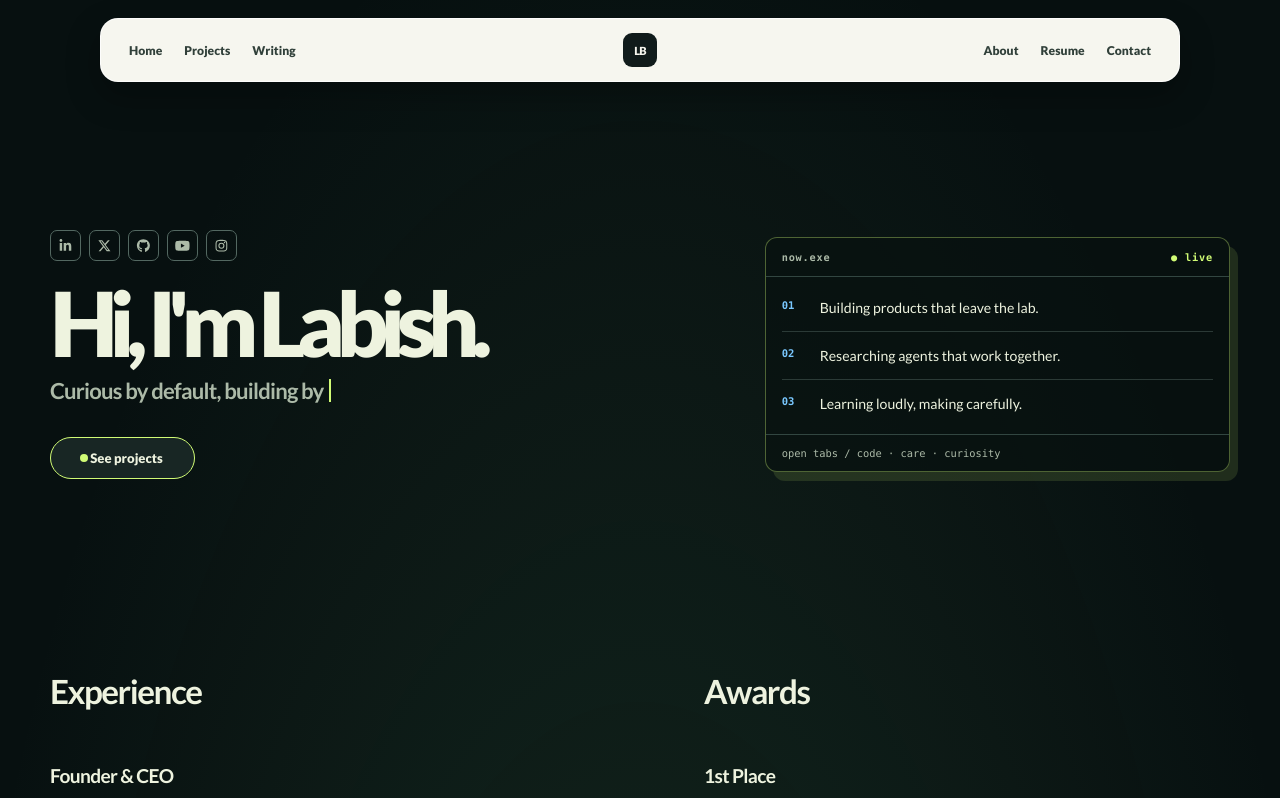
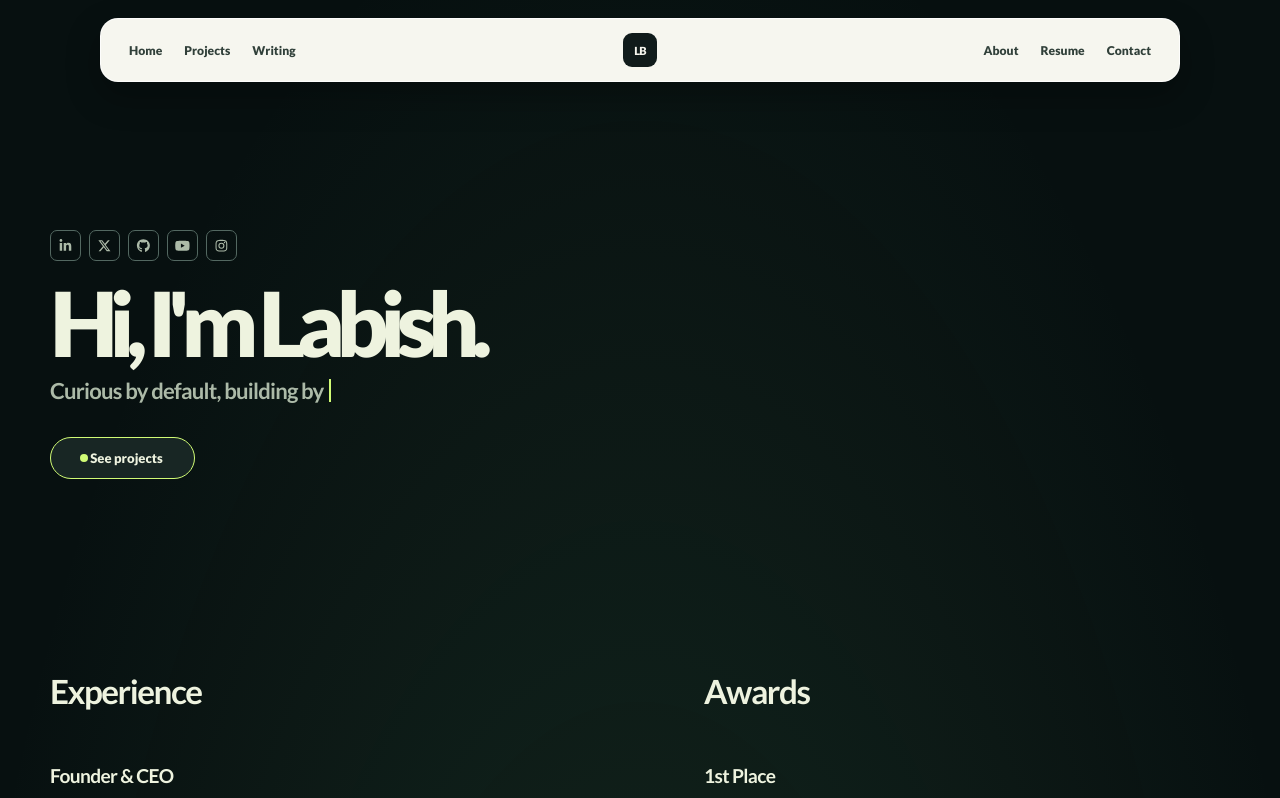
Before and after one commit to labishbardiya/Portfolio, a Next.js app: page / in a window 1280 px wide. Shown: the top 798 px of the page. Built offline with nearby package versions, Linux system fonts and the light colour scheme; no server answers; the database is empty.

Commit message:
Remove homepage focus panel

```diff
--- a/app/globals.css
+++ b/app/globals.css
@@ -102,7 +102,8 @@ h1, h2, h3, p { margin-top: 0; }
   pointer-events: none;
 }
 
-.hero { display: grid; grid-template-columns: minmax(0, 1fr) minmax(290px, 0.76fr); align-items: center; gap: clamp(38px, 8vw, 104px); min-height: 440px; padding-block: clamp(48px, 8vw, 110px); }
+.hero { min-height: 440px; padding-block: clamp(48px, 8vw, 110px); }
+.hero-copy { max-width: 720px; }
 .social-links { display: flex; align-items: center; gap: 8px; padding: 0; margin: 0 0 23px; list-style: none; }
 .social-links a { display: grid; width: 31px; height: 31px; place-items: center; border: 1px solid var(--line); border-radius: 7px; color: var(--muted); font-size: 0.84rem; transition: 160ms ease; }
 .social-links a:hover, .social-links a:focus-visible { border-color: var(--lime); background: rgb(208 251 117 / 10%); color: var(--lime); transform: translateY(-2px); }
@@ -129,15 +130,6 @@ h1, h2, h3, p { margin-top: 0; }
 .liquid-metal-shader { position: absolute; z-index: -1; inset: 0; overflow: hidden; border-radius: inherit; opacity: 0.8; mix-blend-mode: screen; pointer-events: none; }
 .liquid-metal-shader canvas { display: block; width: 100% !important; height: 100% !important; }
 .liquid-metal-label { position: relative; z-index: 1; color: #f5f9e8; text-shadow: 0 1px 3px rgb(0 0 0 / 72%); }
-
-.status-card { overflow: hidden; border: 1px solid rgb(208 251 117 / 35%); border-radius: 12px; background: rgb(8 18 17 / 64%); box-shadow: 8px 9px 0 rgb(208 251 117 / 12%); }
-.status-card-title { display: flex; justify-content: space-between; padding: 13px 16px; border-bottom: 1px solid var(--line-soft); color: var(--muted); font-family: "SFMono-Regular", Consolas, monospace; font-size: 0.64rem; font-weight: 700; letter-spacing: 0.08em; }
-.status-card-title span:last-child { color: var(--lime); }
-.status-grid { padding: 7px 16px; }
-.status-grid p { display: grid; grid-template-columns: 27px 1fr; gap: 11px; padding-block: 14px; margin-bottom: 0; border-bottom: 1px solid rgb(83 104 97 / 48%); color: var(--ink); font-size: 0.88rem; line-height: 1.35; }
-.status-grid p:last-child { border-bottom: 0; }
-.status-grid b { color: var(--sky); font-family: "SFMono-Regular", Consolas, monospace; font-size: 0.66rem; }
-.status-caption { margin: 0; padding: 12px 16px; border-top: 1px solid var(--line-soft); color: var(--muted); font-family: "SFMono-Regular", Consolas, monospace; font-size: 0.65rem; }
 
 .portfolio-timeline { padding: clamp(46px, 7vw, 94px) 0 clamp(70px, 10vw, 130px); }
 .timeline-grid { display: grid; grid-template-columns: repeat(2, minmax(0, 1fr)); gap: clamp(46px, 10vw, 150px); }
@@ -225,11 +217,6 @@ h1, h2, h3, p { margin-top: 0; }
 .about-photo img { display: block; width: 100%; height: auto; aspect-ratio: 1 / 1.15; object-fit: cover; object-position: center top; border: 1px solid var(--line); border-radius: 13px; filter: saturate(0.88) contrast(1.05); }
 .about-photo figcaption { position: absolute; right: 14px; bottom: 15px; padding: 6px 8px; border: 1px solid var(--line); border-radius: 4px; background: rgb(7 16 15 / 84%); color: var(--lime); font-family: "SFMono-Regular", Consolas, monospace; font-size: 0.63rem; }
 
-@media (max-width: 960px) {
-  .hero { grid-template-columns: 1fr; gap: 45px; }
-  .status-card { width: min(100%, 540px); }
-}
-
 @media (max-width: 680px) {
   .site-header { top: 8px; width: calc(100% - 16px); }
   .site-nav { grid-template-columns: minmax(0, 1fr) auto minmax(0, 1fr); min-height: 62px; gap: 4px; padding: 6px; }
--- a/components/portfolio-home.tsx
+++ b/components/portfolio-home.tsx
@@ -19,13 +19,6 @@ export function PortfolioHome({ home }: { home: HomeContent }) {
             <Typewriter phrases={home.typewriterPhrases} />
             <InteractiveHoverButton href="/projects" text="See projects" />
           </div>
-          <aside className="status-card" aria-label="Current focus">
-            <div className="status-card-title"><span>now.exe</span><span>● live</span></div>
-            <div className="status-grid">
-              {home.currentFocus.items.slice(0, 3).map((item, index) => <p key={item}><b>{String(index + 1).padStart(2, "0")}</b><span>{item}</span></p>)}
-            </div>
-            <p className="status-caption">{home.currentFocus.caption}</p>
-          </aside>
         </section>
 
         <section className="portfolio-timeline" aria-label="Experience and awards">
```
